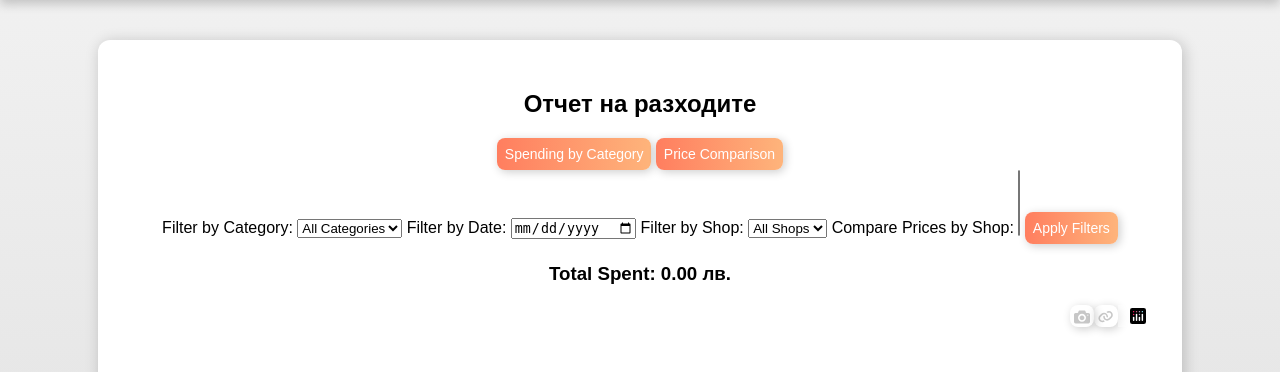
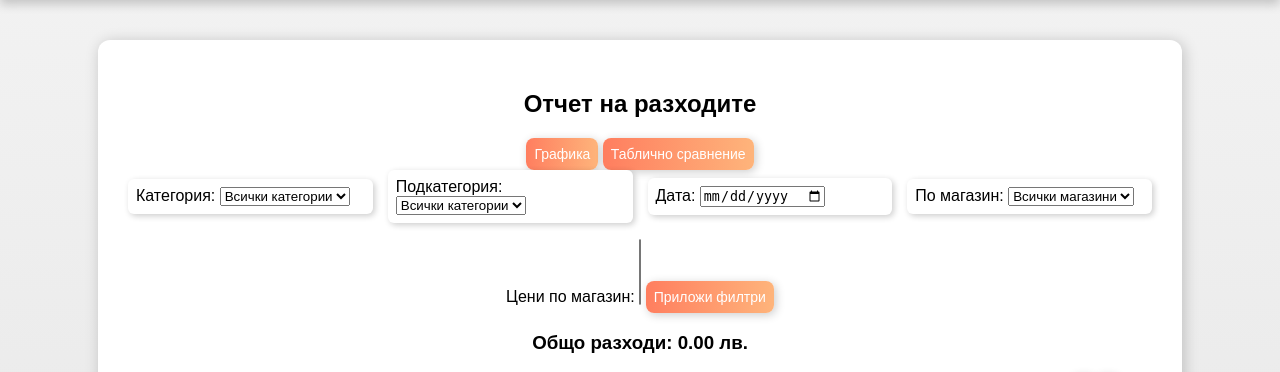
Before and after one commit to smihaylov79/hrp, a Django app: page /inventory/reports/ in a window 1280 px wide. Shown: the part 135-507 px from the top of the page. Run offline with Django 5.2, Linux system fonts and the light colour scheme; the visitor is signed in with stand-in values (Sample User, id 1); data that the repository does not hold is empty.

Commit message:
updated reports

```diff
--- a/inventory/templates/inventory/reports.html
+++ b/inventory/templates/inventory/reports.html
@@ -7,63 +7,89 @@
 
     <!-- Report Selection Buttons -->
     <div>
-        <button onclick="showReport('category')">Spending by Category</button>
-        <button onclick="showReport('price_changes')">Price Comparison</button>
+        <button onclick="showReport('category')">Графика</button>
+        <button onclick="showReport('price_changes')">Таблично сравнение</button>
     </div>
 
     <!-- Filtering Form -->
     <form method="GET" action="{% url 'inventory_reports' %}">
-        <label for="category">Filter by Category:</label>
+        <div class="filter-container">
+            <div class="filter-item">
+                <label for="main_category">Категория:</label>
+                <select name="main_category">
+                    <option value="">Всички категории</option>
+                    {% for category in main_categories %}
+                        <option value="{{ category.id }}"
+                                {% if request.GET.main_category == category.id|stringformat:"s" %}selected{% endif %}>
+                            {{ category.name }}
+                        </option>
+                    {% endfor %}
+                </select>
+            </div>
+            <div class="filter-item">
+                <label for="category">Подкатегория:</label>
                 <select name="category">
-            <option value="">All Categories</option>
+                    <option value="">Всички категории</option>
                     {% for category in user_categories %}
-                <option value="{{ category.product_category.id }}" {% if category_filter == category.product_category.id|stringformat:"s" %}selected{% endif %}>
+                        <option value="{{ category.product_category.id }}"
+                                {% if category_filter == category.product_category.id|stringformat:"s" %}selected{% endif %}>
                             {{ category.product_category.name }}
                         </option>
                     {% endfor %}
                 </select>
+            </div>
+            <div class="filter-item">
 
-        <label for="date">Filter by Date:</label>
+
+                <label for="date">Дата:</label>
                 <input type="date" name="date" value="{{ date_filter }}">
+            </div>
+            <div class="filter-item">
+                <label for="shop">По магазин:</label>
+                <select name="shop">
+                    <option value="">Всички магазини</option>
+                    {% for shop in user_shops %}
+                        <option value="{{ shop.id }}"
+                                {% if shop_filter == shop.id|stringformat:"s" %}selected{% endif %}>
+                            {{ shop.name }}
+                        </option>
+                    {% endfor %}
+                </select>
+            </div>
+        </div>
 
-        <label for="shop">Filter by Shop:</label>
-        <select name="shop">
-            <option value="">All Shops</option>
+        <!-- Multi-select Shops for Comparison -->
+        <p>
+            <label for="shops">Цени по магазин:</label>
+            <select name="shops" multiple>
                 {% for shop in user_shops %}
-                <option value="{{ shop.id }}" {% if shop_filter == shop.id|stringformat:"s" %}selected{% endif %}>
+                    <option value="{{ shop.id }}"
+                            {% if shop.id|stringformat:"s" in selected_shops %}selected{% endif %}>
                         {{ shop.name }}
                     </option>
                 {% endfor %}
             </select>
 
-        <!-- Multi-select Shops for Comparison -->
-        <label for="shops">Compare Prices by Shop:</label>
-        <select name="shops" multiple>
-            {% for shop in user_shops %}
-                <option value="{{ shop.id }}" {% if shop.id|stringformat:"s" in selected_shops %}selected{% endif %}>
-                    {{ shop.name }}
-                </option>
-            {% endfor %}
-        </select>
-
-        <button type="submit">Apply Filters</button>
+            <button type="submit">Приложи филтри</button>
+        </p>
     </form>
 
     <!-- Total Spending -->
-    <h3>Total Spent: {{ total_spent|default:"0.00" }} лв.</h3>
+    <h3>Общо разходи: {{ total_spent|default:"0.00" }} лв.</h3>
 
     <!-- Pie Chart for Spending by Category -->
     <div id="categoryReport">
-        {{ plot_div|safe }}
+        {{ plot_maincategory|safe }}
+        {{ plot_subcategory|safe }}
     </div>
 
     <!-- Price Comparison Table -->
     <div id="priceTrackingReport" style="display: none;">
-        <h3>Price Comparison</h3>
+        <h3>Детайлно сравнение на цени по магазин</h3>
         <table>
             <tr>
-                <th>Product</th>
-                <th>Average Purchase Price</th>
+                <th>Продукт</th>
+                <th>Средна цена</th>
                 {% for shop in user_shops %}
                     <th class="shop-column shop-{{ shop.id }}">{{ shop.name }}</th>
                 {% endfor %}
@@ -85,7 +111,7 @@
                 </tr>
             {% empty %}
                 <tr>
-    <td colspan="100%">No price changes recorded.</td>
+                    <td colspan="100%">Няма данни.</td>
                 </tr>
             {% endfor %}
 
@@ -99,7 +125,7 @@
             document.getElementById("priceTrackingReport").style.display = (reportType === "price_changes") ? "block" : "none";
         }
 
-        document.addEventListener("DOMContentLoaded", function() {
+        document.addEventListener("DOMContentLoaded", function () {
             let selectedShops = {{ selected_shops|safe }};
             document.querySelectorAll(".shop-column").forEach(column => {
                 if (!selectedShops.includes(column.classList[1].split('-')[1])) {
--- a/inventory/views.py
+++ b/inventory/views.py
@@ -1,6 +1,7 @@
 from datetime import date
 from decimal import Decimal
 from email.mime.text import MIMEText
+import os
 
 from django.contrib.auth.decorators import login_required
 from django.core.mail import send_mail
@@ -11,7 +12,7 @@ import smtplib
 from plotly.offline import plot
 import plotly.graph_objs as go
 
-from shopping.models import ShoppingProduct, Shop, Shopping, ShoppingList, RecipeShoppingList
+from shopping.models import ShoppingProduct, Shop, Shopping, ShoppingList, RecipeShoppingList, MainCategory
 from .models import *
 
 @login_required
@@ -22,41 +23,38 @@ def inventory_list(request):
     category_filter = request.GET.get("category")
     search_query = request.GET.get("search")
 
-    # Apply category filter separately
     if category_filter and category_filter.strip() != "":
         inventory_items = inventory_items.filter(category_id=category_filter).order_by('id')
 
-    # Apply search filter separately
     if search_query and search_query.strip() != "":
         inventory_items = inventory_items.filter(product__name__icontains=search_query)
 
     return render(request, "inventory/inventory.html", {
         "inventory_items": inventory_items,
-        "user_categories": user_categories,  # Ensure categories are available
+        "user_categories": user_categories,
     })
 
 def update_inventory(request):
     if request.method == "POST":
-        data = {}  # Store updates per product
+        data = {}
 
         for key, value in request.POST.items():
             if "_" in key:
-                parts = key.rsplit("_", 1)  # Splits at the **last** underscore
-                if len(parts) == 2 and parts[1].isdigit():  # Ensures valid numeric ID
+                parts = key.rsplit("_", 1)
+                if len(parts) == 2 and parts[1].isdigit():
                     field, product_id = parts
                 else:
-                    continue  # Skip invalid keys
+                    continue
                 if product_id not in data:
-                    data[product_id] = {}  # Initialize sub-dictionary
+                    data[product_id] = {}
 
-                data[product_id][field] = float(value)  # Convert input to float
+                data[product_id][field] = float(value)
 
-        # Apply bulk updates
         InventoryProduct.bulk_update_inventory(data)
 
-        return redirect("inventory")  # Redirect after saving
+        return redirect("inventory")
 
-    return redirect("inventory")  # Fallback redirect
+    return redirect("inventory")
 
 
 def user_category_settings(request):
@@ -78,8 +76,11 @@ def user_category_settings(request):
 def inventory_reports(request):
     user_categories = UserProductCategory.objects.filter(user=request.user)
 
+    main_categories = MainCategory.objects.all()
+
     user_shops = Shop.objects.filter(id__in=Shopping.objects.filter(user=request.user).values("shop")).distinct()
 
+    main_category_filter = request.GET.get("main_category")
     category_filter = request.GET.get("category")
     date_filter = request.GET.get("date")
     shop_filter = request.GET.get("shop")
@@ -87,6 +88,9 @@ def inventory_reports(request):
     selected_shops = request.GET.getlist("shops")
 
     shopping_data = ShoppingProduct.objects.filter(shopping__user=request.user)
+
+    if main_category_filter and main_category_filter.strip():
+        shopping_data = shopping_data.filter(product__category_id__main_category_id=main_category_filter)
 
     if category_filter and category_filter.strip():
         shopping_data = shopping_data.filter(product__category_id=category_filter)
@@ -116,16 +120,25 @@ def inventory_reports(request):
 
         shop_price_changes.append(shop_data)
 
-    category_spending = shopping_data.values("product__category__name").annotate(total_spent=Sum("amount"))
+    main_category_spending = shopping_data.values("product__category__main_category__name").annotate(
+        total_spent=Sum("amount"))
+    subcategory_spending = shopping_data.values("product__category__name").annotate(total_spent=Sum("amount"))
 
-    labels = [entry["product__category__name"] for entry in category_spending]
-    values = [entry["total_spent"] for entry in category_spending]
+    main_labels = [entry["product__category__main_category__name"] for entry in main_category_spending]
+    main_values = [entry["total_spent"] for entry in main_category_spending]
+    sub_labels = [entry["product__category__name"] for entry in subcategory_spending]
+    sub_values = [entry["total_spent"] for entry in subcategory_spending]
 
-    pie_chart = go.Figure(
-        data=[go.Pie(labels=labels, values=values, textinfo="label+percent")]
+    pie_chart_main = go.Figure(
+        data=[go.Pie(labels=main_labels, values=main_values, textinfo="label+percent")]
     )
 
-    plot_div = plot(pie_chart, output_type="div")
+    pie_chart_sub = go.Figure(
+        data=[go.Pie(labels=sub_labels, values=sub_values, textinfo="label+percent")]
+    )
+
+    plot_maincategory = plot(pie_chart_main, output_type="div")
+    plot_subcategory = plot(pie_chart_sub, output_type="div")
 
     context = {
         "shopping_data": shopping_data,
@@ -135,10 +148,13 @@ def inventory_reports(request):
         "user_categories": user_categories,
         "user_shops": user_shops,
         "selected_shops": selected_shops,
-        "plot_div": plot_div,
+        "plot_maincategory": plot_maincategory,
+        "plot_subcategory": plot_subcategory,
         "category_filter": category_filter,
         "date_filter": date_filter,
         "shop_filter": shop_filter,
+        "main_categories": main_categories,
+        "main_category_filter": main_category_filter
     }
 
     return render(request, "inventory/reports.html", context)
@@ -150,12 +166,11 @@ def generate_shopping_list(request):
     today = date.today()
 
     last_list = ShoppingList.objects.filter(user=user).order_by("-date_generated").first()
-    days_since_last = (today - last_list.date_generated).days if last_list else 7  # Default: 7 days
+    days_since_last = (today - last_list.date_generated).days if last_list else 7
 
     inventory_items = InventoryProduct.objects.filter(user=user)
     shopping_list = ShoppingList.objects.create(user=user, items=[])
 
-    # Handle direct planning categories first
     user_direct_categories = UserProductCategory.objects.filter(user=user, direct_planning=True)
     user_indirect_categories = UserProductCategory.objects.filter(user=user, direct_planning=False)
 
@@ -229,19 +244,22 @@ def send_shopping_list(request, list_id):
     new_date = shopping_list.date_generated
     items = shopping_list.items
     email = request.user.email
+    password = os.getenv('EMAIL_PASSWORD')
+    smtp_server = os.getenv('SMTP_SERVER')
+    login = os.getenv('LOGIN_USER')
 
 
-    server = smtplib.SMTP_SSL('smtp.abv.bg', 465)
-    server.login('shopping_tracker_app@abv.bg', 'c2hvvGKTKgVH9C_')
+    server = smtplib.SMTP_SSL(smtp_server, 465)
+    server.login(login, password)
     msg = MIMEText('\n'.join(items))
 
     msg['Subject'] = f'Списък за пазаруване: {new_date}'
-    msg['From'] = 'shopping_tracker_app@abv.bg'  # Ensure this matches EMAIL_HOST_USER
+    msg['From'] = login
     msg['To'] = email
 
     server.sendmail(
-        'shopping_tracker_app@abv.bg',
-        ['stoyan.mihaylov@live.com', email],
+        login,
+        [email],
         msg.as_string()
     )
 
@@ -249,6 +267,8 @@ def send_shopping_list(request, list_id):
     shopping_list.save()
 
     return redirect("shopping_list_view", list_id=list_id)
+
+
 
 
 @login_required
@@ -283,17 +303,21 @@ def send_recipe_shopping_list(request, list_id):
     items = recipe_list.items
     email = request.user.email
 
-    server = smtplib.SMTP_SSL('smtp.abv.bg', 465)
-    server.login('shopping_tracker_app@abv.bg', 'c2hvvGKTKgVH9C_')
+    password = os.getenv('EMAIL_PASSWORD')
+    smtp_server = os.getenv('SMTP_SERVER')
+    login = os.getenv('LOGIN_USER')
+
+    server = smtplib.SMTP_SSL(smtp_server, 465)
+    server.login(login, password)
     msg = MIMEText('\n'.join(items))
 
     msg['Subject'] = f'Списък за пазаруване за рецепта: {recipe_name}'
-    msg['From'] = 'shopping_tracker_app@abv.bg'
+    msg['From'] = login
     msg['To'] = email
 
     server.sendmail(
-        'shopping_tracker_app@abv.bg',
-        ['stoyan.mihaylov@live.com', email],
+        login,
+        [email],
         msg.as_string()
     )
 
--- a/static/css/styles.css
+++ b/static/css/styles.css
@@ -361,3 +361,21 @@ a.button-link:hover {
 .reading { background-color: #2196F3; } /* Blue */
 .movies { background-color: #FF5722; }  /* Orange */
 .games { background-color: #9C27B0; }   /* Purple */
+
+.filter-container {
+    display: flex;
+    flex-wrap: wrap;
+    gap: 15px;
+    justify-content: center;
+    align-items: center;
+}
+
+.filter-item {
+    flex: 1;
+    min-width: 200px;
+    text-align: left;
+    background: white;
+    padding: 8px;
+    border-radius: 6px;
+    box-shadow: 2px 2px 6px rgba(0, 0, 0, 0.2);
+}
```
Also changed, not shown: hrp/settings.py (+11 -1 lines). Lines whose indentation alone changed are shown as unchanged.
